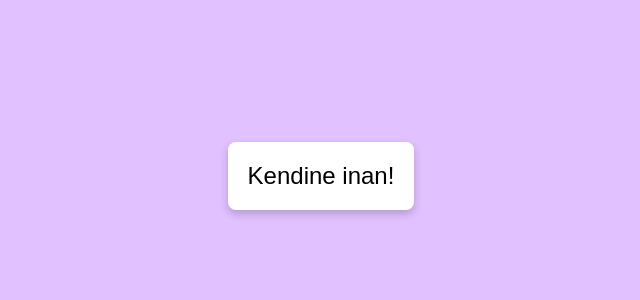
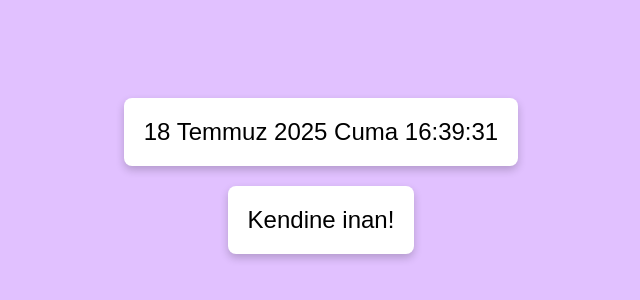
Before and after one commit to iamiremgul/motivasyon-projesi, a website: page index.html in a window 1280 px wide. Shown: the part 232-532 px from the top of the page, without its empty margins (319-959 px from the left). Drawn offline with Linux system fonts and the light colour scheme.

Commit message:
first deploy

```diff
--- a/index.html
+++ b/index.html
@@ -6,6 +6,7 @@
     <style>
         body {
             display: flex;
+            flex-direction: column;
             justify-content: center;
             align-items: center;
             height: 100vh;
@@ -13,16 +14,18 @@
             font-family: Arial, sans-serif;
             text-align: center;
         }
-        #motto {
+        #motto, #dateTime {
             font-size: 24px;
             background: white;
             padding: 20px;
+            margin: 10px;
             border-radius: 8px;
             box-shadow: 0 4px 8px rgba(0,0,0,0.2);
         }
     </style>
 </head>
 <body>
+    <div id="dateTime">Tarih ve Saat yükleniyor...</div>
     <div id="motto">Motivasyon yükleniyor...</div>
 
     <script>
@@ -40,6 +43,17 @@
 
         document.getElementById('motto').textContent = todayMotto.text;
         document.body.style.backgroundColor = todayMotto.color;
+
+        function showDateTime() {
+            const now = new Date();
+            const options = { weekday: 'long', year: 'numeric', month: 'long', day: 'numeric' };
+            const dateStr = now.toLocaleDateString('tr-TR', options);
+            const timeStr = now.toLocaleTimeString('tr-TR');
+            document.getElementById('dateTime').textContent = `${dateStr} ${timeStr}`;
+        }
+
+        showDateTime();
+        setInterval(showDateTime, 1000);
     </script>
 </body>
 </html>
--- a/package.json
+++ b/package.json
@@ -11,6 +11,7 @@
   "description": "",
   "dependencies": {
     "cors": "^2.8.5",
-    "express": "^5.1.0"
+    "express": "^5.1.0",
+    "pg": "^8.16.3"
   }
 }
```
Also changed, not shown: 1 other file.
